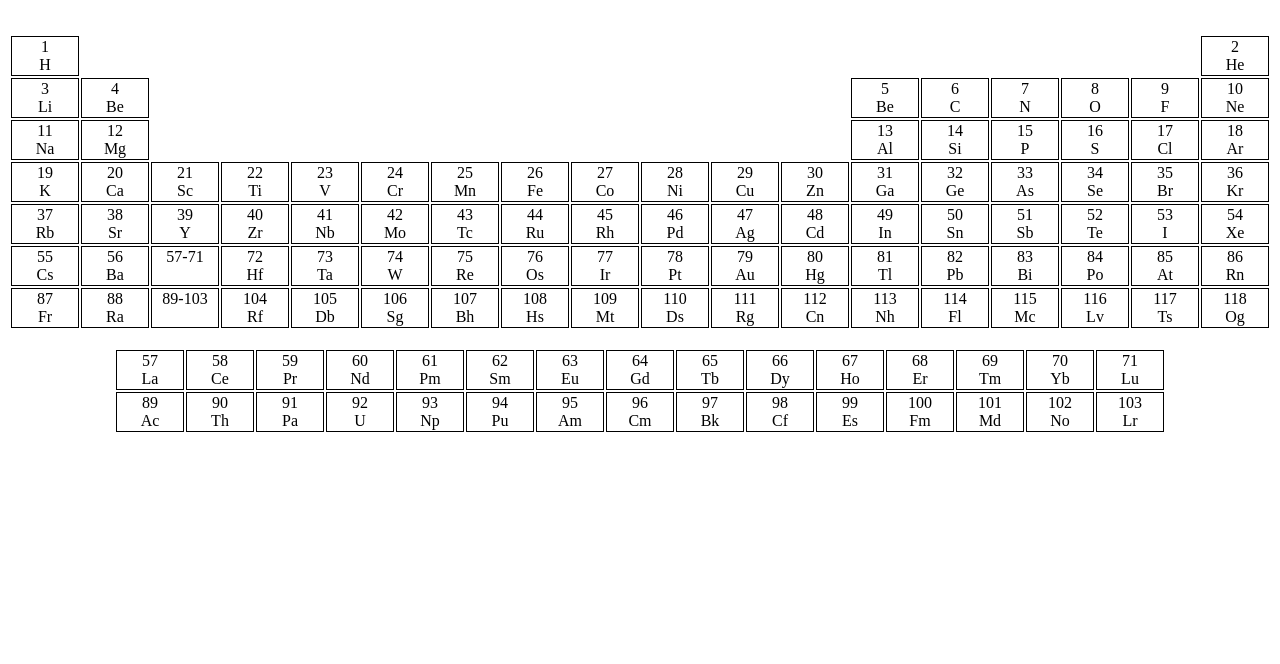
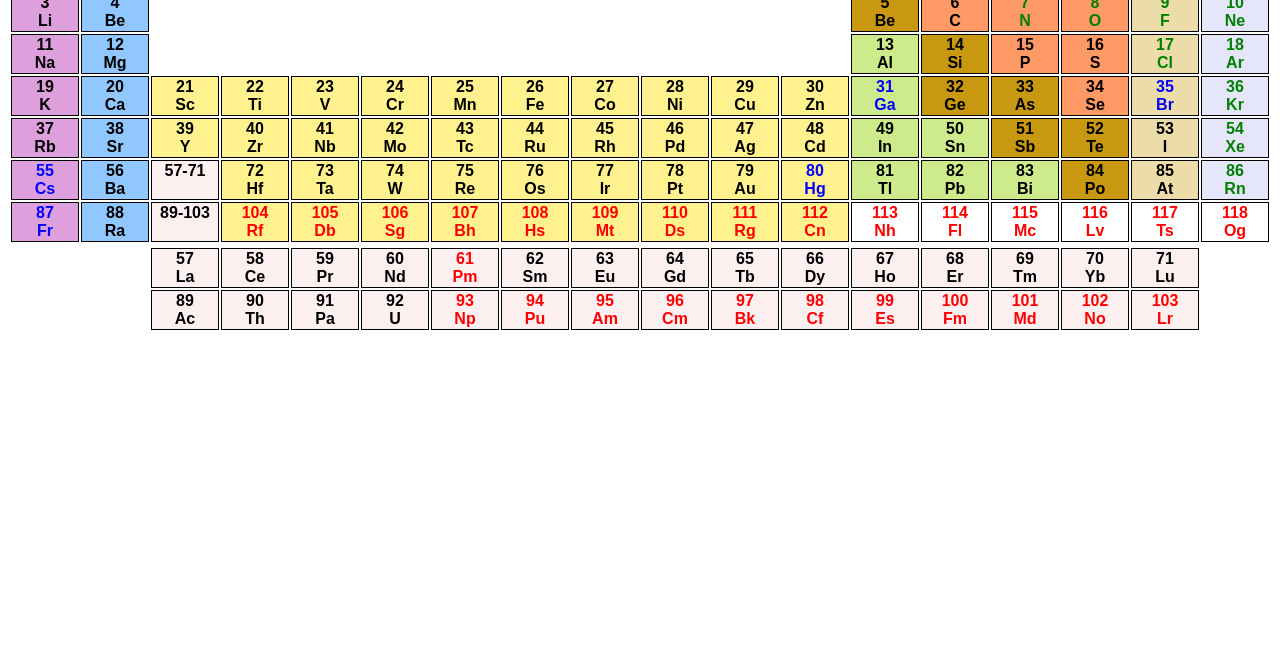
Before and after one commit to MYousufSoomro/Periodic-Table-of-Elements-Code, a plain HTML site: page index.html in a window 1280 px wide. Shown: the part 136-800 px from the top of the page. Drawn offline with Linux system fonts and the light colour scheme.

Commit message:
Added Styling

```diff
--- a/index.html
+++ b/index.html
@@ -5,7 +5,77 @@
     <meta charset="UTF-8">
     <meta name="viewport" content="width=device-width, initial-scale=1.0">
     <title>The Periodic Table</title>
-    <link rel="stylesheet" href="./style.css">
+    <style>
+        * {
+            margin: 0;
+            font-family: Arial, Helvetica, sans-serif;
+            font-weight: 600;
+        }
+
+        td {
+            width: 5vw;
+            border: 1px solid black;
+            text-align: center;
+        }
+
+        .noBorder {
+            border: none;
+        }
+
+        .headingOne {
+            background-color: yellow;
+            padding: 5px;
+            font-size: 5vw;
+        }
+
+        ._color_1 {
+            background-color: #ff9966;
+        }
+
+        .color_2 {
+            background-color: #dda0dd;
+        }
+
+        .color_3 {
+            background-color: #90c7ff;
+        }
+
+        .color_4 {
+            background-color: #fceff0;
+        }
+
+        .color_5 {
+            background-color: #fff28e;
+        }
+
+        .color_6 {
+            background-color: #c79810;
+        }
+
+        .color_7 {
+            background-color: #cdeb8b;
+        }
+
+        .color_8 {
+            background-color: #ebdca9;
+        }
+
+        .color_9 {
+            background-color: #e6e6fa;
+        }
+
+        .text_color_green {
+            color: green;
+        }
+
+        .text_color_blue {
+            color: blue;
+        }
+
+        .text_color_red {
+            color: red;
+        }
+    </style>
 </head>
 
 <body>
@@ -13,149 +83,150 @@
         <h1 class="headingOne">The Periodic Table</h1>
         <table>
             <tr>
-                <td>1<br />H</td>
+                <td class="_color_1 text_color_green">1<br />H</td>
                 <td class="noBorder" colspan="16"></td>
-                <td>2<br />He</td>
+                <td class="color_9 text_color_green">2<br />He</td>
             </tr>
             <tr>
-                <td>3<br />Li</td>
-                <td>4<br />Be</td>
+                <td class="color_2">3<br />Li</td>
+                <td class="color_3">4<br />Be</td>
                 <td class="noBorder" colspan="10"></td>
-                <td>5<br />Be</td>
-                <td>6<br />C</td>
-                <td>7<br />N</td>
-                <td>8<br />O</td>
-                <td>9<br />F</td>
-                <td>10<br />Ne</td>
+                <td class="color_6">5<br />Be</td>
+                <td class="_color_1">6<br />C</td>
+                <td class="_color_1 text_color_green">7<br />N</td>
+                <td class="_color_1 text_color_green">8<br />O</td>
+                <td class="color_8 text_color_green">9<br />F</td>
+                <td class="color_9 text_color_green">10<br />Ne</td>
             </tr>
             <tr>
-                <td>11<br />Na</td>
-                <td>12<br />Mg</td>
+                <td class="color_2">11<br />Na</td>
+                <td class="color_3">12<br />Mg</td>
                 <td class="noBorder" colspan="10"></td>
-                <td>13<br />Al</td>
-                <td>14<br />Si</td>
-                <td>15<br />P</td>
-                <td>16<br />S</td>
-                <td>17<br />Cl</td>
-                <td>18<br />Ar</td>
+                <td class="color_7">13<br />Al</td>
+                <td class="color_6">14<br />Si</td>
+                <td class="_color_1">15<br />P</td>
+                <td class="_color_1">16<br />S</td>
+                <td class="color_8 text_color_green">17<br />Cl</td>
+                <td class="color_9 text_color_green">18<br />Ar</td>
             </tr>
             <tr>
-                <td>19<br />K</td>
-                <td>20<br />Ca</td>
-                <td>21<br />Sc</td>
-                <td>22<br />Ti</td>
-                <td>23<br />V</td>
-                <td>24<br />Cr</td>
-                <td>25<br />Mn</td>
-                <td>26<br />Fe</td>
-                <td>27<br />Co</td>
-                <td>28<br />Ni</td>
-                <td>29<br />Cu</td>
-                <td>30<br />Zn</td>
-                <td>31<br />Ga</td>
-                <td>32<br />Ge</td>
-                <td>33<br />As</td>
-                <td>34<br />Se</td>
-                <td>35<br />Br</td>
-                <td>36<br />Kr</td>
+                <td class="color_2">19<br />K</td>
+                <td class="color_3">20<br />Ca</td>
+                <td class="color_5">21<br />Sc</td>
+                <td class="color_5">22<br />Ti</td>
+                <td class="color_5">23<br />V</td>
+                <td class="color_5">24<br />Cr</td>
+                <td class="color_5">25<br />Mn</td>
+                <td class="color_5">26<br />Fe</td>
+                <td class="color_5">27<br />Co</td>
+                <td class="color_5">28<br />Ni</td>
+                <td class="color_5">29<br />Cu</td>
+                <td class="color_5">30<br />Zn</td>
+                <td class="color_7 text_color_blue">31<br />Ga</td>
+                <td class="color_6">32<br />Ge</td>
+                <td class="color_6">33<br />As</td>
+                <td class="_color_1">34<br />Se</td>
+                <td class="color_8 text_color_blue">35<br />Br</td>
+                <td class="color_9 text_color_green">36<br />Kr</td>
             </tr>
             <tr>
-                <td>37<br />Rb</td>
-                <td>38<br />Sr</td>
-                <td>39<br />Y</td>
-                <td>40<br />Zr</td>
-                <td>41<br />Nb</td>
-                <td>42<br />Mo</td>
-                <td>43<br />Tc</td>
-                <td>44<br />Ru</td>
-                <td>45<br />Rh</td>
-                <td>46<br />Pd</td>
-                <td>47<br />Ag</td>
-                <td>48<br />Cd</td>
-                <td>49<br />In</td>
-                <td>50<br />Sn</td>
-                <td>51<br />Sb</td>
-                <td>52<br />Te</td>
-                <td>53<br />I</td>
-                <td>54<br />Xe</td>
+                <td class="color_2">37<br />Rb</td>
+                <td class="color_3">38<br />Sr</td>
+                <td class="color_5">39<br />Y</td>
+                <td class="color_5">40<br />Zr</td>
+                <td class="color_5">41<br />Nb</td>
+                <td class="color_5">42<br />Mo</td>
+                <td class="color_5">43<br />Tc</td>
+                <td class="color_5">44<br />Ru</td>
+                <td class="color_5">45<br />Rh</td>
+                <td class="color_5">46<br />Pd</td>
+                <td class="color_5">47<br />Ag</td>
+                <td class="color_5">48<br />Cd</td>
+                <td class="color_7">49<br />In</td>
+                <td class="color_7">50<br />Sn</td>
+                <td class="color_6">51<br />Sb</td>
+                <td class="color_6">52<br />Te</td>
+                <td class="color_8">53<br />I</td>
+                <td class="color_9 text_color_green">54<br />Xe</td>
             </tr>
             <tr>
-                <td>55<br />Cs</td>
-                <td>56<br />Ba</td>
-                <td>57-71<br />&nbsp;</td>
-                <td>72<br />Hf</td>
-                <td>73<br />Ta</td>
-                <td>74<br />W</td>
-                <td>75<br />Re</td>
-                <td>76<br />Os</td>
-                <td>77<br />Ir</td>
-                <td>78<br />Pt</td>
-                <td>79<br />Au</td>
-                <td>80<br />Hg</td>
-                <td>81<br />Tl</td>
-                <td>82<br />Pb</td>
-                <td>83<br />Bi</td>
-                <td>84<br />Po</td>
-                <td>85<br />At</td>
-                <td>86<br />Rn</td>
+                <td class="color_2 text_color_blue">55<br />Cs</td>
+                <td class="color_3">56<br />Ba</td>
+                <td class="color_4">57-71<br />&nbsp;</td>
+                <td class="color_5">72<br />Hf</td>
+                <td class="color_5">73<br />Ta</td>
+                <td class="color_5">74<br />W</td>
+                <td class="color_5">75<br />Re</td>
+                <td class="color_5">76<br />Os</td>
+                <td class="color_5">77<br />Ir</td>
+                <td class="color_5">78<br />Pt</td>
+                <td class="color_5">79<br />Au</td>
+                <td class="color_5 text_color_blue">80<br />Hg</td>
+                <td class="color_7">81<br />Tl</td>
+                <td class="color_7">82<br />Pb</td>
+                <td class="color_7">83<br />Bi</td>
+                <td class="color_6">84<br />Po</td>
+                <td class="color_8">85<br />At</td>
+                <td class="color_9 text_color_green">86<br />Rn</td>
             </tr>
             <tr>
-                <td>87<br />Fr</td>
-                <td>88<br />Ra</td>
-                <td>89-103<br />&nbsp;</td>
-                <td>104<br />Rf</td>
-                <td>105<br />Db</td>
-                <td>106<br />Sg</td>
-                <td>107<br />Bh</td>
-                <td>108<br />Hs</td>
-                <td>109<br />Mt</td>
-                <td>110<br />Ds</td>
-                <td>111<br />Rg</td>
-                <td>112<br />Cn</td>
-                <td>113<br />Nh</td>
-                <td>114<br />Fl</td>
-                <td>115<br />Mc</td>
-                <td>116<br />Lv</td>
-                <td>117<br />Ts</td>
-                <td>118<br />Og</td>
-            </tr>
-        </table>
-
-        <br />
-        <table>
-            <tr>
-                <td>57<br />La</td>
-                <td>58<br />Ce</td>
-                <td>59<br />Pr</td>
-                <td>60<br />Nd</td>
-                <td>61<br />Pm</td>
-                <td>62<br />Sm</td>
-                <td>63<br />Eu</td>
-                <td>64<br />Gd</td>
-                <td>65<br />Tb</td>
-                <td>66<br />Dy</td>
-                <td>67<br />Ho</td>
-                <td>68<br />Er</td>
-                <td>69<br />Tm</td>
-                <td>70<br />Yb</td>
-                <td>71<br />Lu</td>
+                <td class="color_2 text_color_blue">87<br />Fr</td>
+                <td class="color_3">88<br />Ra</td>
+                <td class="color_4">89-103<br />&nbsp;</td>
+                <td class="color_5 text_color_red">104<br />Rf</td>
+                <td class="color_5 text_color_red">105<br />Db</td>
+                <td class="color_5 text_color_red">106<br />Sg</td>
+                <td class="color_5 text_color_red">107<br />Bh</td>
+                <td class="color_5 text_color_red">108<br />Hs</td>
+                <td class="color_5 text_color_red">109<br />Mt</td>
+                <td class="color_5 text_color_red">110<br />Ds</td>
+                <td class="color_5 text_color_red">111<br />Rg</td>
+                <td class="color_5 text_color_red">112<br />Cn</td>
+                <td class="text_color_red">113<br />Nh</td>
+                <td class="text_color_red">114<br />Fl</td>
+                <td class="text_color_red">115<br />Mc</td>
+                <td class="text_color_red">116<br />Lv</td>
+                <td class="text_color_red">117<br />Ts</td>
+                <td class="text_color_red">118<br />Og</td>
             </tr>
             <tr>
-                <td>89<br />Ac</td>
-                <td>90<br />Th</td>
-                <td>91<br />Pa</td>
-                <td>92<br />U</td>
-                <td>93<br />Np</td>
-                <td>94<br />Pu</td>
-                <td>95<br />Am</td>
-                <td>96<br />Cm</td>
-                <td>97<br />Bk</td>
-                <td>98<br />Cf</td>
-                <td>99<br />Es</td>
-                <td>100<br />Fm</td>
-                <td>101<br />Md</td>
-                <td>102<br />No</td>
-                <td>103<br />Lr</td>
+                <td class="noBorder"></td>
+            </tr>
+            <tr>
+                <td class="noBorder" colspan="2" rowspan="2"></td>
+                <td class="color_4">57<br />La</td>
+                <td class="color_4">58<br />Ce</td>
+                <td class="color_4">59<br />Pr</td>
+                <td class="color_4">60<br />Nd</td>
+                <td class="color_4 text_color_red">61<br />Pm</td>
+                <td class="color_4">62<br />Sm</td>
+                <td class="color_4">63<br />Eu</td>
+                <td class="color_4">64<br />Gd</td>
+                <td class="color_4">65<br />Tb</td>
+                <td class="color_4">66<br />Dy</td>
+                <td class="color_4">67<br />Ho</td>
+                <td class="color_4">68<br />Er</td>
+                <td class="color_4">69<br />Tm</td>
+                <td class="color_4">70<br />Yb</td>
+                <td class="color_4">71<br />Lu</td>
+                <td class="noBorder" colspan="1" rowspan="1"></td>
+            </tr>
+            <tr>
+                <td class="color_4">89<br />Ac</td>
+                <td class="color_4">90<br />Th</td>
+                <td class="color_4">91<br />Pa</td>
+                <td class="color_4">92<br />U</td>
+                <td class="color_4 text_color_red">93<br />Np</td>
+                <td class="color_4 text_color_red">94<br />Pu</td>
+                <td class="color_4 text_color_red">95<br />Am</td>
+                <td class="color_4 text_color_red">96<br />Cm</td>
+                <td class="color_4 text_color_red">97<br />Bk</td>
+                <td class="color_4 text_color_red">98<br />Cf</td>
+                <td class="color_4 text_color_red">99<br />Es</td>
+                <td class="color_4 text_color_red">100<br />Fm</td>
+                <td class="color_4 text_color_red">101<br />Md</td>
+                <td class="color_4 text_color_red">102<br />No</td>
+                <td class="color_4 text_color_red">103<br />Lr</td>
             </tr>
         </table>
     </center>
--- a/style.css
+++ /dev/null
@@ -1,16 +0,0 @@
-body {
-    margin: 0;
-}
-td {
-    width: 5vw;
-    border: 1px solid black;
-   text-align: center;
-}
-.noBorder {
-    border: none;
-}
-.headingOne {
-    background-color: yellow;
-    padding: 5px;
-    font-size: 5vw;
-}
```
